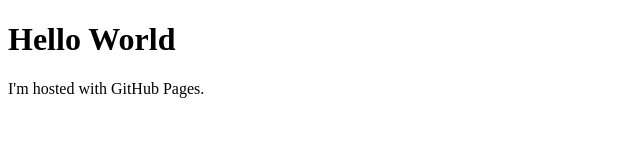
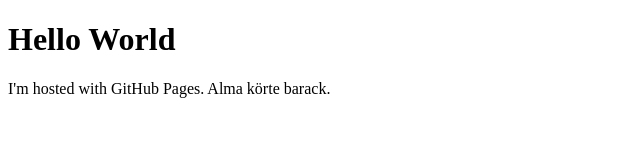
Before and after one commit to markusbenjamin/markusbenjamin.github.io, a plain HTML site: page index.html in a window 1280 px wide. Shown: the whole page, without its empty margins (0-640 px from the left). Drawn offline with Linux system fonts and the light colour scheme.

Commit message:
Update index.html

```diff
--- a/index.html
+++ b/index.html
@@ -2,6 +2,6 @@
 <html>
 <body>
 <h1>Hello World</h1>
-<p>I'm hosted with GitHub Pages.</p>
+<p>I'm hosted with GitHub Pages. Alma körte barack. </p>
 </body>
 </html>
```
